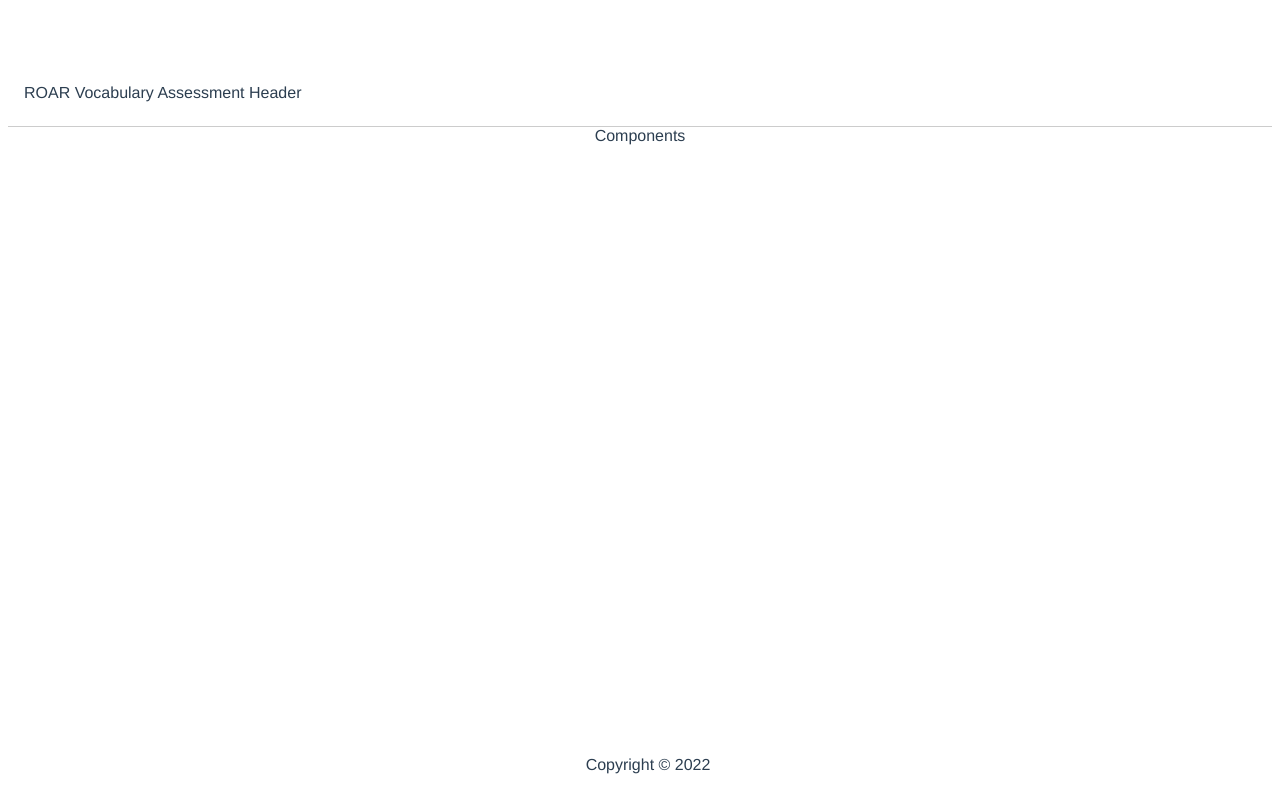
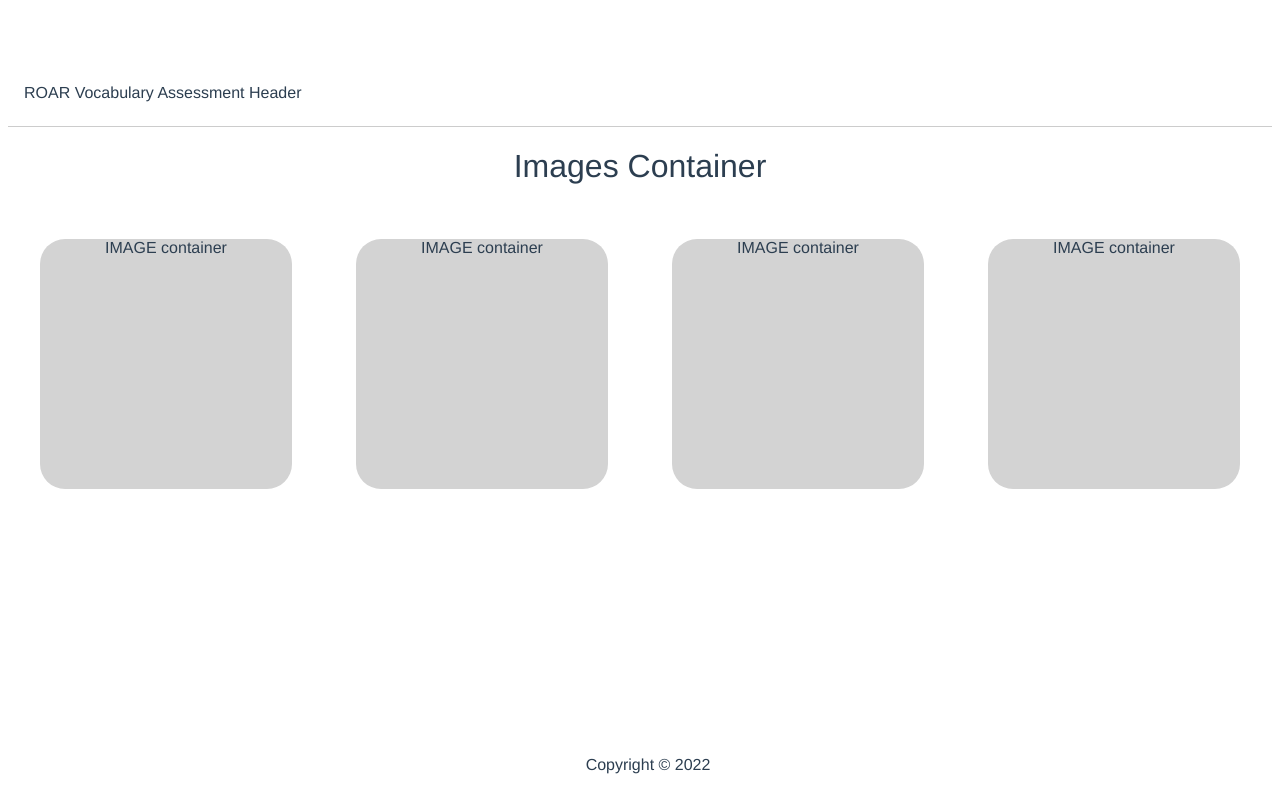
Before and after one commit to guitartgg/VocabTest, a Vue app in the folder new-project/: page / in a window 1280 px wide. Both pictures are taken after a click on the button "Start". Built offline with nearby package versions, Linux system fonts and the light colour scheme.

Commit message:
created two new components: first to hold a singlular image, the next to hold 4 images

```diff
--- a/new-project/src/App.vue
+++ b/new-project/src/App.vue
@@ -11,7 +11,7 @@
     </div>
   </div>
   <div v-if="!awesome">
-    Components
+    <images-container/>
   </div>
   <app-footer/>
   </div>
@@ -20,6 +20,7 @@
 <script>
 import AppHeader from '../src/components/AppHeader'
 import AppFooter from '../src/components/AppFooter'
+import ImagesContainer from '../src/components/ImagesContainer'
 export default {
   name: 'app',
   data () {
@@ -29,7 +30,8 @@ export default {
   },
   components: {
     AppHeader,
-    AppFooter
+    AppFooter,
+    ImagesContainer
   },
   props:{
     awesome: {
--- /dev/null
+++ b/new-project/src/components/ImageContainer.vue
@@ -0,0 +1,12 @@
+<template>
+<div class="image-container">IMAGE container</div>
+</template>
+<style>
+.image-container {
+    background: lightgray;
+    width: 300px;
+  height: 250px;
+  border-radius: 25px;
+  margin: 2rem;
+}
+</style>
--- /dev/null
+++ b/new-project/src/components/ImagesContainer.vue
@@ -0,0 +1,26 @@
+<template>
+  <div>
+    <h1>Images Container</h1>
+<div class="container">
+    <image-container class="item"/>
+    <image-container class="item"/>
+    <image-container class="item"/>
+    <image-container class="item"/>
+    </div>
+  </div>
+</template>
+<script>
+import ImageContainer from "./ImageContainer";
+
+export default {
+  components: {
+    ImageContainer
+  }
+};
+</script>
+<style>
+.container{
+    display:flex;
+    flex-direction: row;
+}
+</style>
```
